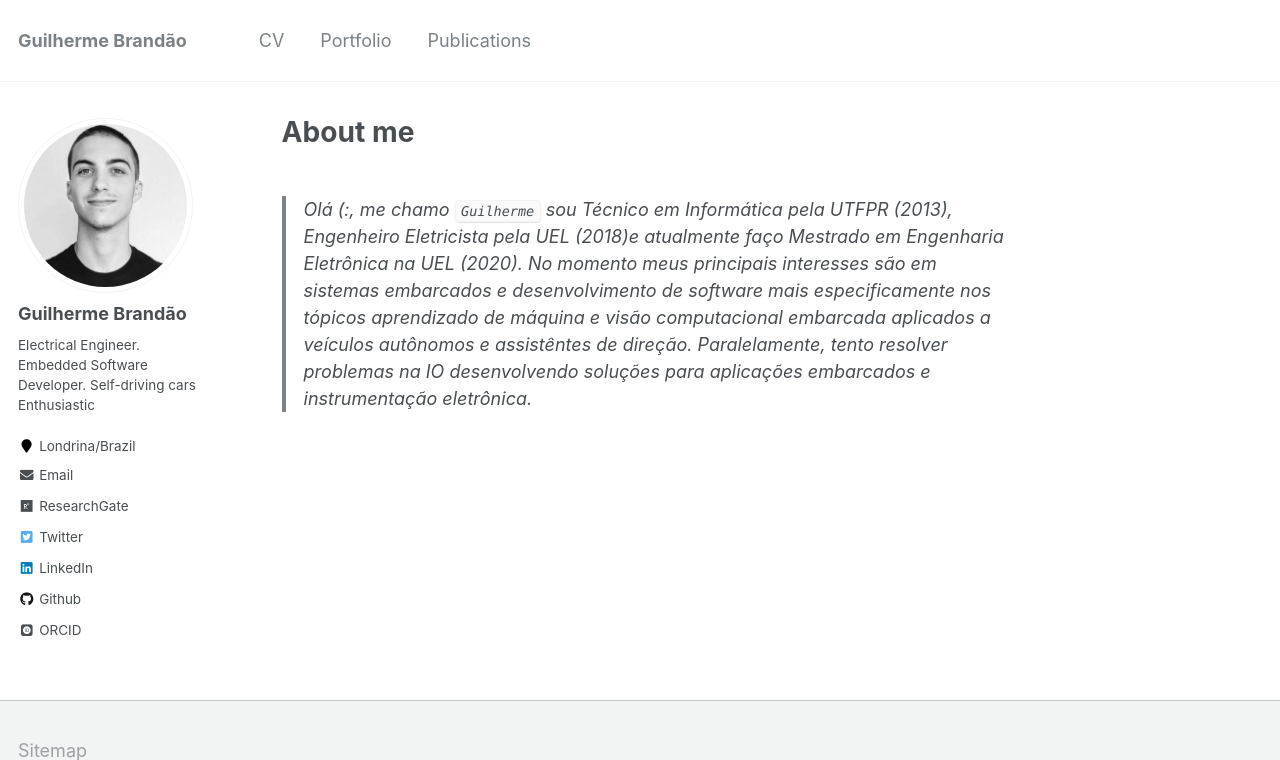
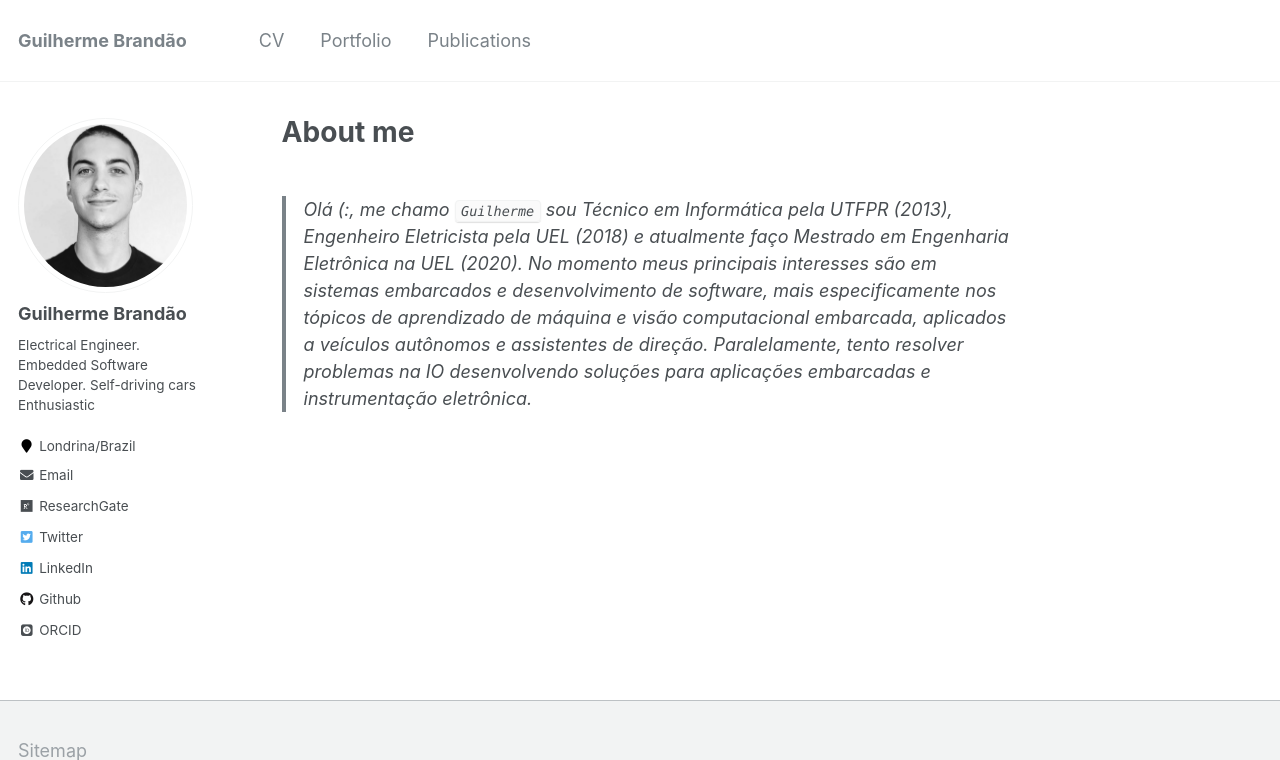
Before and after one commit to brandaogbs/brandaogbs.github.io, a Jekyll site: the page built from _pages/about.md, in a window 1280 px wide, cut to the strip 0-760 px from the top of the page. Built offline with Jekyll 4.4.1, drawn with Linux system fonts in a browser that asks for light colours; some web fonts are replaced.

Commit message:
about me pt-br

```diff
--- a/_pages/about.md
+++ b/_pages/about.md
@@ -8,4 +8,4 @@
   - /about.html
 ---
 
-> Olá (:, me chamo `Guilherme` sou Técnico em Informática pela UTFPR (2013), Engenheiro Eletricista pela UEL (2018)e atualmente faço Mestrado em Engenharia Eletrônica na UEL (2020). No momento meus principais interesses são em sistemas embarcados e desenvolvimento de software mais especificamente nos tópicos aprendizado de máquina e visão computacional embarcada aplicados a veículos autônomos e assistêntes de direção. Paralelamente, tento resolver problemas na IO desenvolvendo soluções para aplicações embarcados e instrumentação eletrônica.
+  > Olá (:, me chamo `Guilherme` sou Técnico em Informática pela UTFPR (2013), Engenheiro Eletricista pela UEL (2018) e atualmente faço Mestrado em Engenharia Eletrônica na UEL (2020). No momento meus principais interesses são em sistemas embarcados e desenvolvimento de software, mais especificamente nos tópicos de aprendizado de máquina e visão computacional embarcada, aplicados a veículos autônomos e assistentes de direção. Paralelamente, tento resolver problemas na IO desenvolvendo soluções para aplicações embarcadas e instrumentação eletrônica.
```
